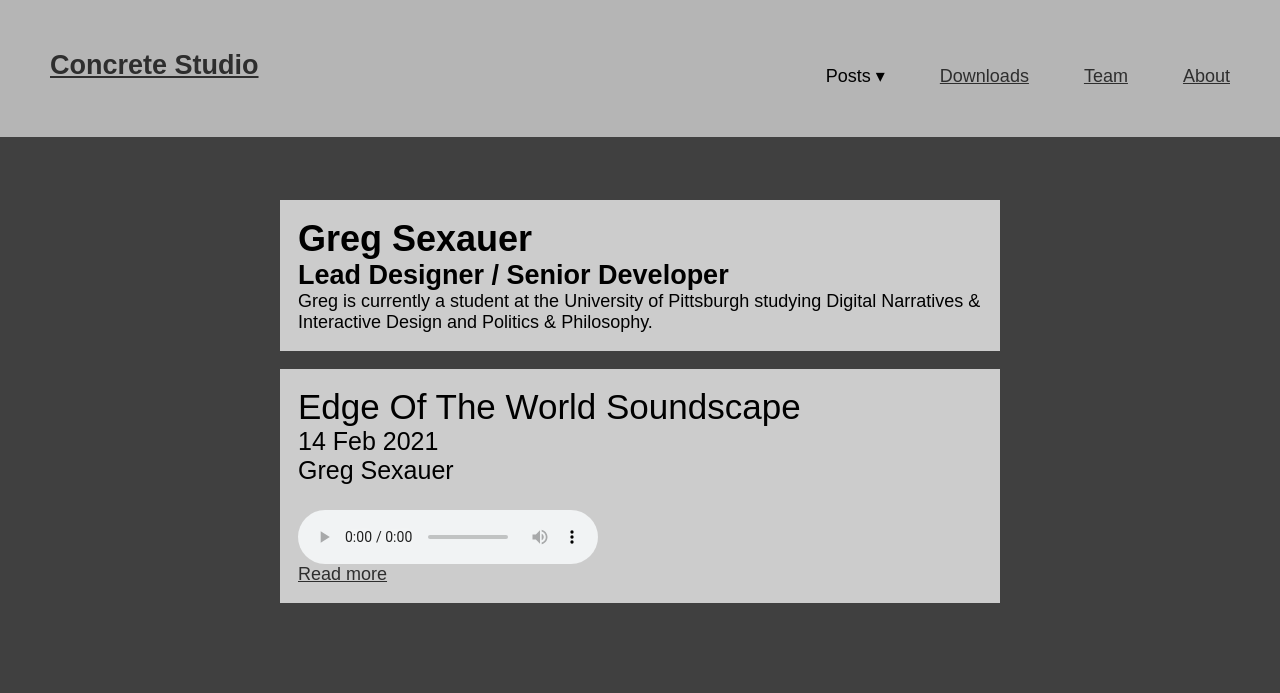
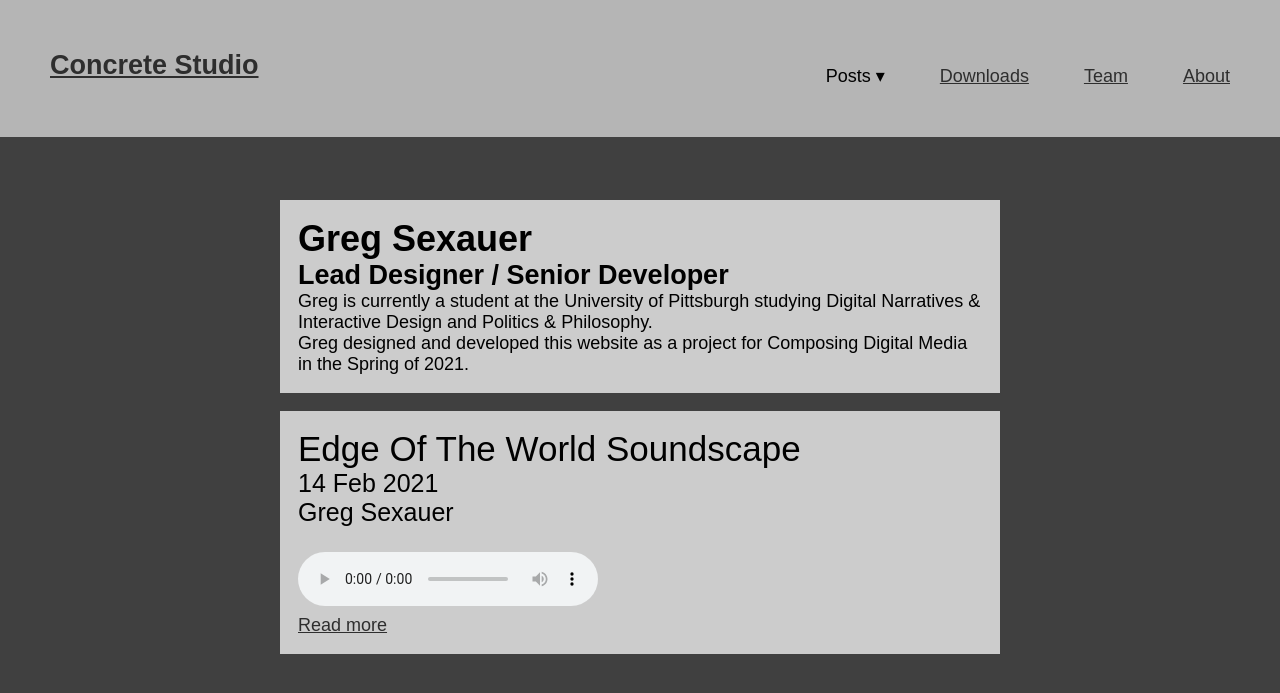
Before and after one commit to gregsexauer/concrete-studio, a Jekyll site: the page built from _authors/greg-sexauer.md, in a window 1280 px wide and 1200 px high. Shown: the top 693 px of the window. Built offline with Jekyll 4.4.1, drawn with Linux system fonts in a browser that asks for light colours.

```diff
--- a/_authors/greg-sexauer.md
+++ b/_authors/greg-sexauer.md
@@ -7,3 +7,5 @@
 resume: "assets/files/resume-gregsexauer.pdf"
 ---
 Greg is currently a student at the University of Pittsburgh studying Digital Narratives & Interactive Design and Politics & Philosophy.
+
+Greg designed and developed this website as a project for Composing Digital Media in the Spring of 2021.
--- a/_layouts/author.html
+++ b/_layouts/author.html
@@ -19,7 +19,7 @@
       <div class="post-date">{{ post.date | date_to_string }}</div>
       <div class="post-author">{{ post.author }}</div>
       {{ post.excerpt }}
-      <a href="{{ site.base_path}}{{ post.url }}">Read more</a>
+      <a href="{{ site.base_path}}{{ post.url }}" class="read-more">Read more</a>
     </div>
   </div>
 {% endfor %}
--- a/audio.html
+++ b/audio.html
@@ -10,7 +10,7 @@
       <div class="post-date">{{ post.date | date_to_string }}</div>
       <div class="post-author">{{ post.author }}</div>
       {{ post.excerpt }}
-      <a href="{{ site.base_path }}{{ post.url }}">Read more</a>
+      <a href="{{ site.base_path }}{{ post.url }}" class="read-more">Read more</a>
     </div>
   </div>
 {% endfor %}
--- a/blog.html
+++ b/blog.html
@@ -10,7 +10,7 @@
       <div class="post-date">{{ post.date | date_to_string }}</div>
       <div class="post-author">{{ post.author }}</div>
       {{ post.excerpt }}
-      <a href="{{ site.base_path }}{{ post.url }}">Read more</a>
+      <a href="{{ site.base_path }}{{ post.url }}" class="read-more">Read more</a>
     </div>
   </div>
 {% endfor %}
--- a/downloads.html
+++ b/downloads.html
@@ -10,7 +10,7 @@
       <div class="post-date">{{ post.date | date_to_string }}</div>
       <div class="post-author">{{ post.author }}</div>
       {{ post.excerpt }}
-      <a href="{{ site.base_path }}{{ post.url }}">Read more</a>
+      <a href="{{ site.base_path }}{{ post.url }}" class="read-more">Read more</a>
     </div>
   </div>
 {% endfor %}
--- a/visual.html
+++ b/visual.html
@@ -10,7 +10,7 @@
       <div class="post-date">{{ post.date | date_to_string }}</div>
       <div class="post-author">{{ post.author }}</div>
       {{ post.excerpt }}
-      <a href="{{ site.base_path }}{{ post.url }}">Read more</a>
+      <a href="{{ site.base_path }}{{ post.url }}" class="read-more">Read more</a>
     </div>
   </div>
 {% endfor %}
```
Also changed, not shown: 11 other files.
